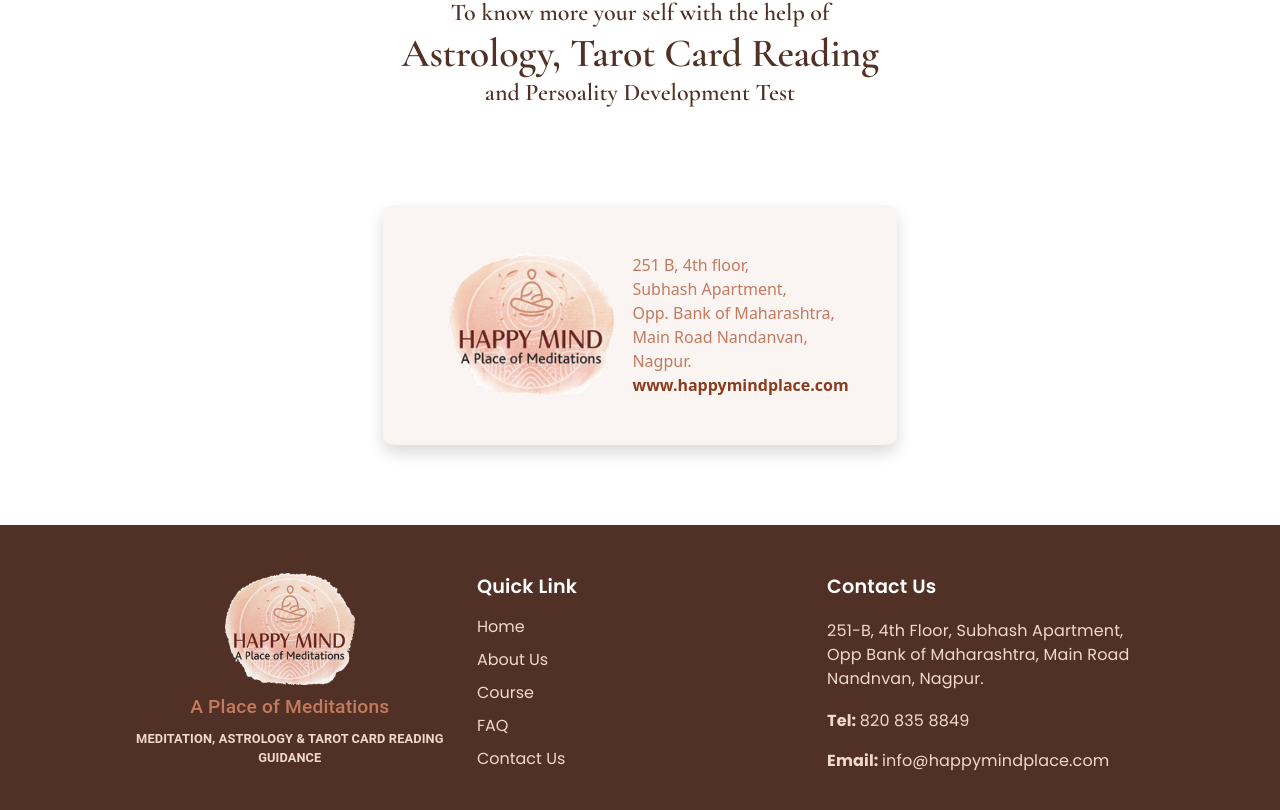
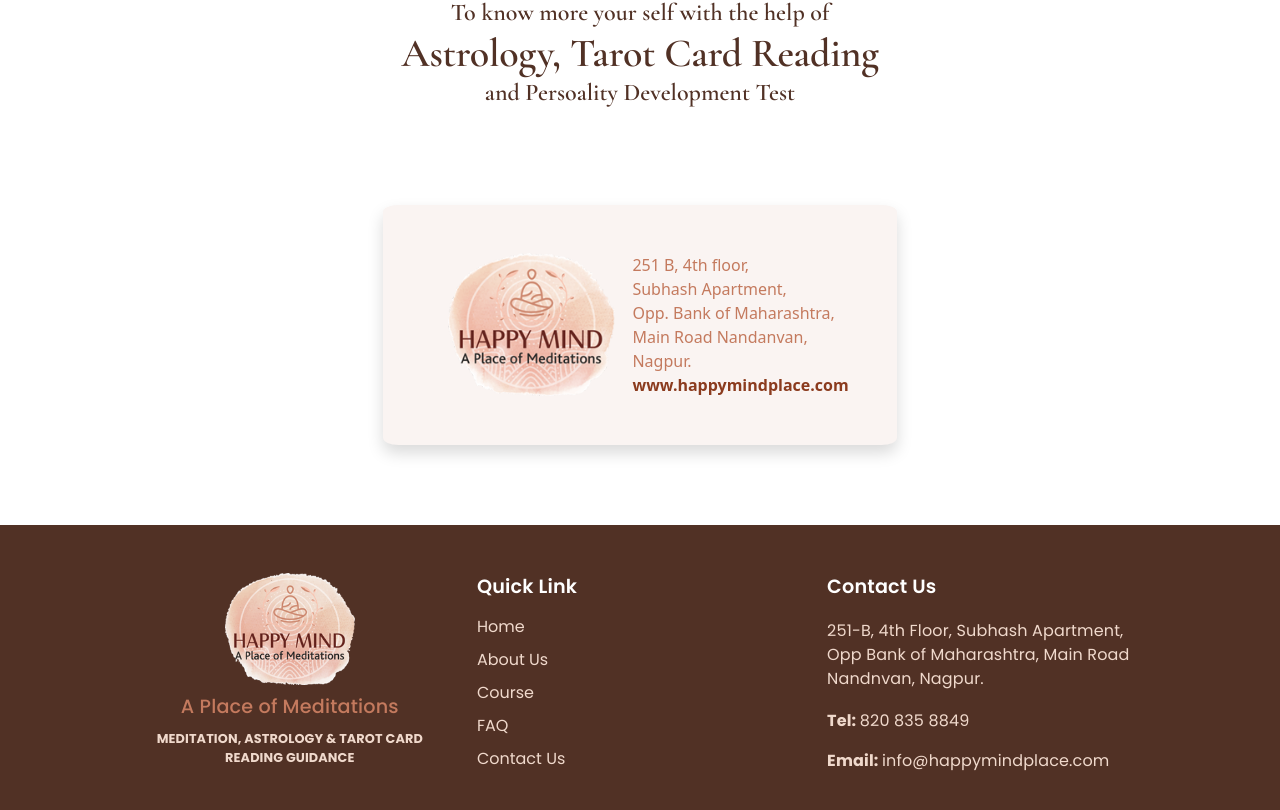
Before and after one commit to pritam-shinde/happymindplace, a Next.js app: page /about-us in a window 1280 px wide. Shown: the part 1820-2630 px from the top of the page. Built offline with nearby package versions, Linux system fonts and the light colour scheme.

Commit message:
font imp

```diff
--- a/styles/Footer.module.css
+++ b/styles/Footer.module.css
@@ -10,14 +10,14 @@
     color: #c47a5e;
     font-size: 1.2rem !important;
     font-weight: 500 !important;
-    font-family: "Poppins", sans-serif;;
+    font-family: "Poppins", sans-serif !important;
 }
 
 .more{
     color: #f0d9cc;
     font-size: 0.8rem !important;
     font-weight: 700 !important;
-    font-family: "Poppins", sans-serif;;
+    font-family: "Poppins", sans-serif !important;
 }
 
 .fLink{
```
